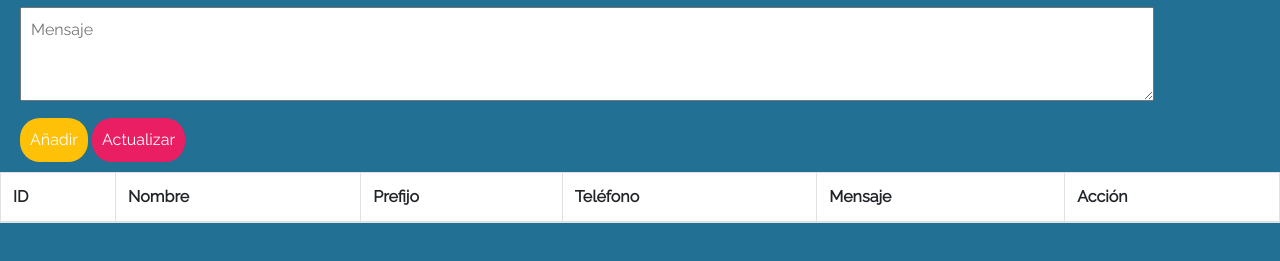
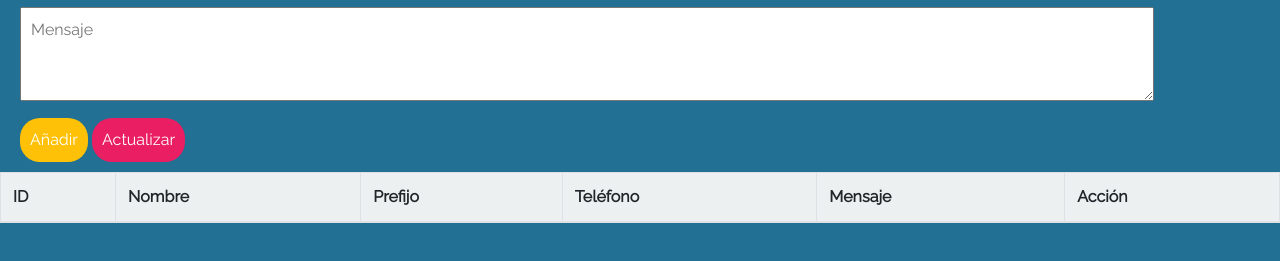
Before and after one commit to rodrigofer10/mmapp, a plain HTML site: page index.html in a window 1280 px wide. Shown: the part 107-368 px from the top of the page. Drawn offline with Linux system fonts and the light colour scheme.

Commit message:
Add files via upload

```diff
--- a/css/style.css
+++ b/css/style.css
@@ -5,6 +5,9 @@ body{
 .table-bordered {
         margin-top: 10px;
     background-color: white;
+}
+thead{
+	background-color: #ecf0f1;
 }
 .add{
 	background-color: #FFC107;
```
